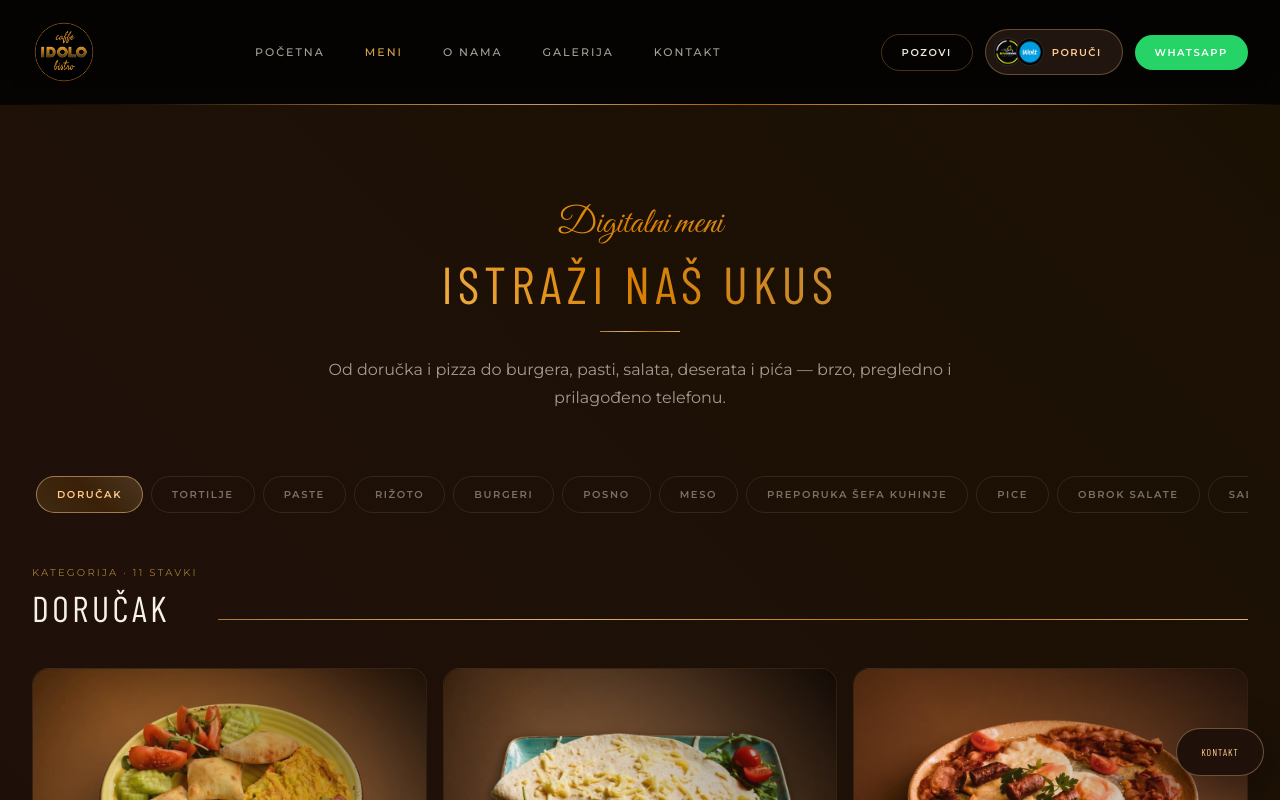
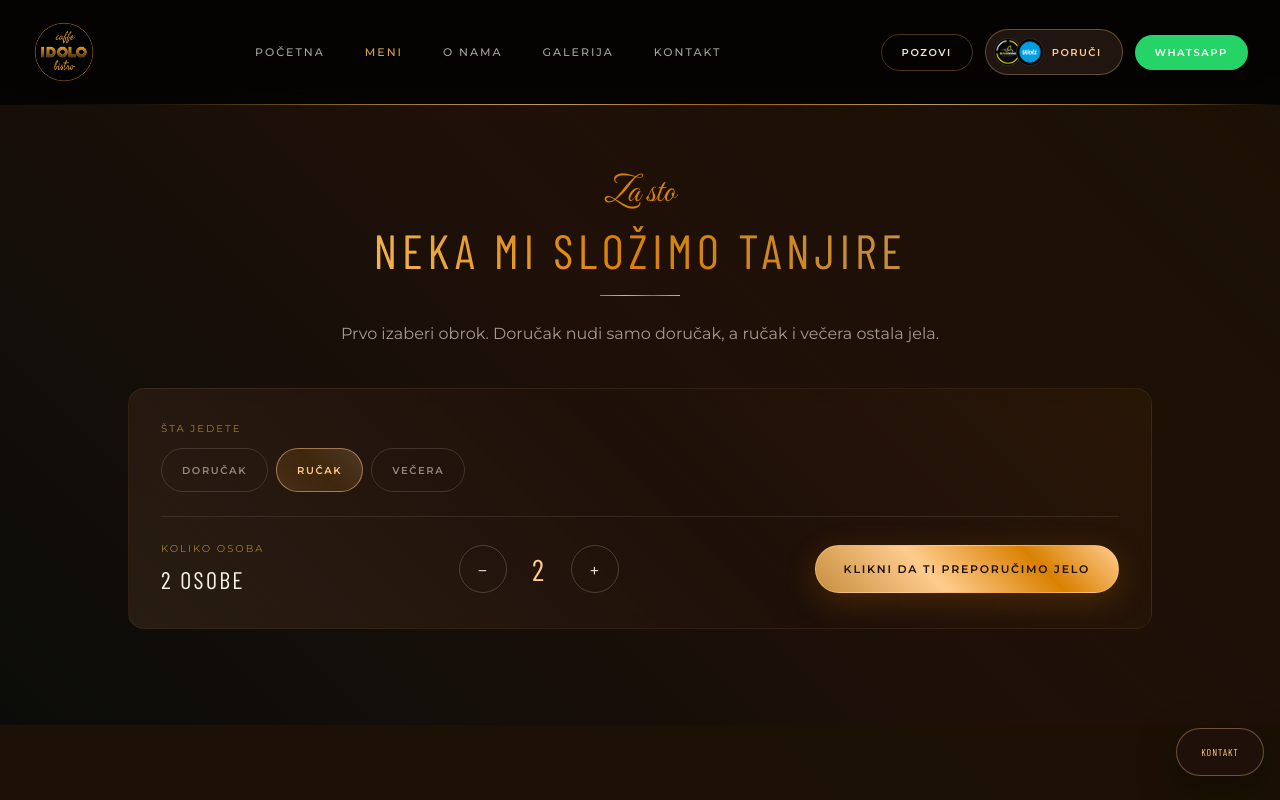
Before and after one commit to coko99/idolo, a Next.js app: page /meni in a window 1280 px wide. Shown: the top 800 px of the page. Built offline with nearby package versions, Linux system fonts and the light colour scheme; a web font is replaced by a local one.

Commit message:
Put the meal recommender at the top of the menu.
The same guest and meal picker now opens the menu page, above the category tabs.

Co-authored-by: milosmijajlovic390 <milosmijajlovic390@gmail.com>

```diff
--- a/app/meni/page.tsx
+++ b/app/meni/page.tsx
@@ -1,4 +1,5 @@
 import type { Metadata } from "next";
+import { MealRecommend } from "@/components/MealRecommend";
 import { MenuSection } from "@/components/MenuSection";
 import { PageMain } from "@/components/PageMain";
 
@@ -10,6 +11,7 @@ export const metadata: Metadata = {
 export default function MenuPage() {
   return (
     <PageMain>
+      <MealRecommend />
       <MenuSection />
     </PageMain>
   );
```
